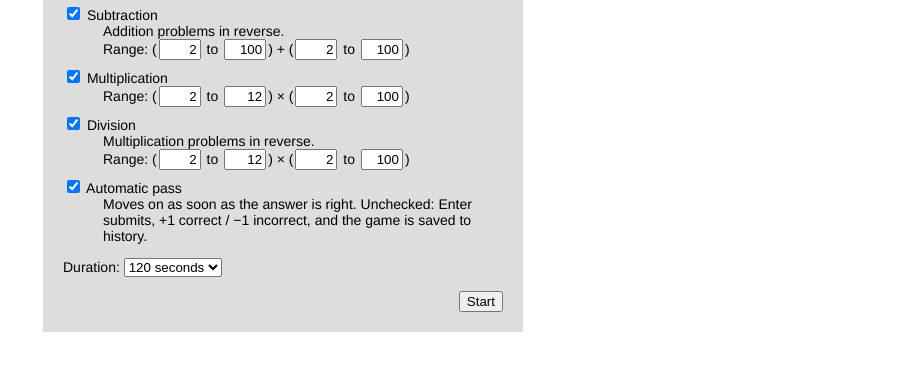
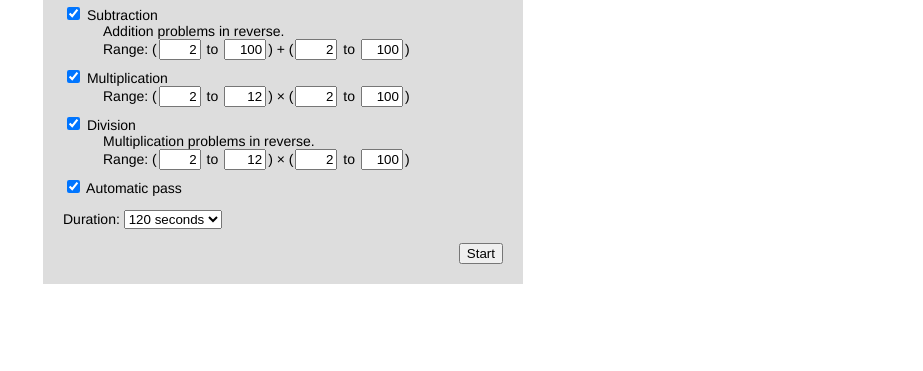
Before and after one commit to keanehaesle-claude/keanes_arithmetic_game, a plain HTML site: page index.html in a window 1280 px wide. Shown: the part 133-504 px from the top of the page, without its empty margins (357-1280 px from the left). Drawn offline with Linux system fonts and the light colour scheme.

Commit message:
Remove Automatic pass description
Co-Authored-By: Claude Opus 5.5 <noreply@anthropic.com>
Claude-Session: https://claude.ai/code/session_01PCkff8K8tEYH8CJb8mm5Yt

```diff
--- a/index.html
+++ b/index.html
@@ -62,7 +62,6 @@ tr.game{cursor:pointer}tr.game:hover,tr.game:focus{background:#eee;outline:none}
         <dd>Multiplication problems in reverse.<br>Range: (<input type="text" id="div-a1" value="2"> to <input type="text" id="div-a2" value="12">) × (<input type="text" id="div-b1" value="2"> to <input type="text" id="div-b2" value="100">)</dd>
 
         <dt><label><input checked id="c-auto" type="checkbox"> Automatic pass</label></dt>
-        <dd>Moves on as soon as the answer is right. Unchecked: Enter submits, +1 correct / −1 incorrect, and the game is saved to history.</dd>
       </dl>
       <p>Duration:
         <select id="dur">
```
